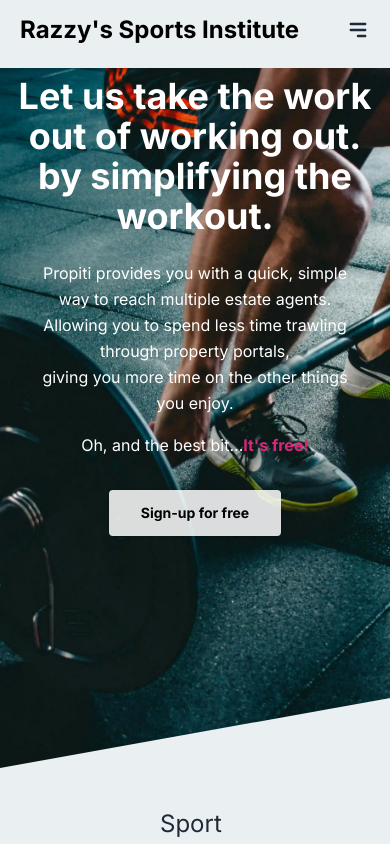
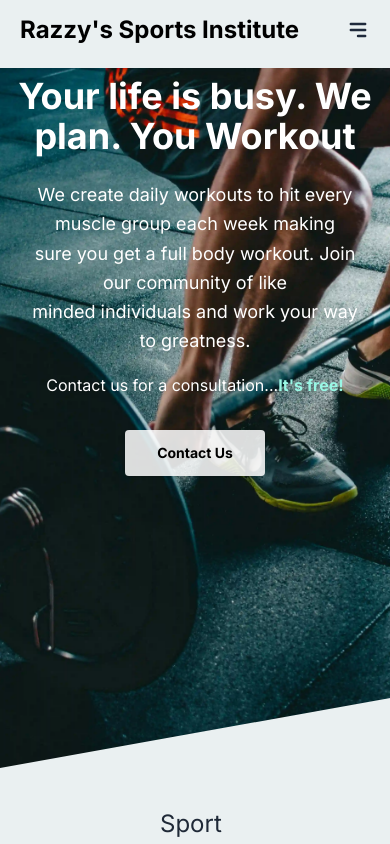
Before and after one commit to ajmeier29/razzysportsinstitute, a Next.js app: page / in a window 390 px wide. Shown: the top 844 px of the page. Built offline with nearby package versions, Linux system fonts and the light colour scheme; no server answers; what @contentful/rich-text-types would draw is missing.

Commit message:
added x button on mobile navmenu

```diff
--- a/src/components/HomePage.tsx
+++ b/src/components/HomePage.tsx
@@ -22,15 +22,17 @@ export const HomePage: React.FC<{ blogPosts: BlogPostData[] }> = ({ blogPosts })
                 <div className="flex place-content-center justify-center">
                     <div className="absolute top-0 z-20 max-w-5xl mx-auto mt:8 md:mt-24 px-4 text-center">
                         <div className="w-full max-w-3xl mx-auto">
-                            <h1 className="text-4xl text-white font-bold mt-2 mb-6">Let us take the work out of working out.<br />by simplifying the workout.</h1>
-                            <p className="px-4 text-white leading-relaxed">Propiti provides you with a quick, simple way to reach multiple estate
-                                agents.<br />Allowing you to spend less time trawling through property portals,<br />giving you more time on the other things you enjoy.
+                            <h1 className="text-4xl text-white font-bold mt-2 mb-6">Your life is busy. We plan. You Workout</h1>
+                            <p className="px-4 text-lg text-white leading-relaxed">
+                                We create daily workouts to hit every muscle group each week making <br />
+                                sure you get a full body workout. Join our community of like <br />
+                                minded individuals and work your way to greatness.
                             </p>
-                            <p className="mb-8 mt-4 px-4 leading-relaxed text-white">Oh, and the best bit...
-                                <span className="text-pink-600 font-bold">It's free!</span></p>
+                            <p className="mb-8 mt-4 px-4 leading-relaxed text-white">Contact us for a consultation...
+                                <span className="text-teal-200 font-bold">It's free!</span></p>
                             <div>
                                 <a className="inline-block py-4 px-8 leading-none text-black bg-white bg-opacity-85 hover:bg-pink-600 rounded shadow text-sm font-bold"
-                                    href="#">Sign-up for free</a>
+                                    href="#">Contact Us</a>
                             </div>
                         </div>
                     </div>
--- a/src/components/Navbar.tsx
+++ b/src/components/Navbar.tsx
@@ -78,16 +78,20 @@ export default function Navbar({ marginTop = 'mt-20' }: NavBarProps) {
             </div>
             {menu ?
                 (
+                    <>
                         <div className="absolute grid grid-cols-1 mobileMenuSlide -left-[500px] bg-primary-background z-50 h-screen w-full">
+                            <div onClick={setMenuClose} className="absolute right-0 m-4">
+                                <svg className="h-8 w-8 text-slate-500" width="24" height="24" viewBox="0 0 24 24" strokeWidth="2" stroke="currentColor" fill="none" strokeLinecap="round" strokeLinejoin="round">  <path stroke="none" d="M0 0h24v24H0z" />  <line x1="18" y1="6" x2="6" y2="18" />  <line x1="6" y1="6" x2="18" y2="18" /></svg>
+                            </div>
                             <div className="absolute text-black text-xl font-medium left-0 grid grid-cols-1 mx-5 mt-5 gap-4 justify-items-start bg-primary-background ">
                                 <div className="ml-5">
                                     <a href="#">Home</a>
                                 </div>
                                 <div className="">
                                     <details className="collapse collapse-arrow bg-base-200 bg-inherit">
-                                    <summary className="collapse-title text-xl font-medium bg-inherit">Our Services</summary>
-                                    <div className="collapse-content">
-                                        <div className="text-[15px] grid grid-cols-1 gap-4">
+                                        <summary className="collapse-title text-xl ml-1 my-[-20px] font-medium bg-inherit">Our Services</summary>
+                                        <div className="collapse-content mt-2">
+                                            <div className="text-[15px] ml-2 grid grid-cols-1 gap-3">
                                                 <div>
                                                     <a href="#">Sports Training</a>
                                                 </div>
@@ -106,6 +110,7 @@ export default function Navbar({ marginTop = 'mt-20' }: NavBarProps) {
                                 </div>
                             </div>
                         </div>
+                    </>
                 )
                 :
                 (
```
Lines whose indentation alone changed are shown as unchanged.
